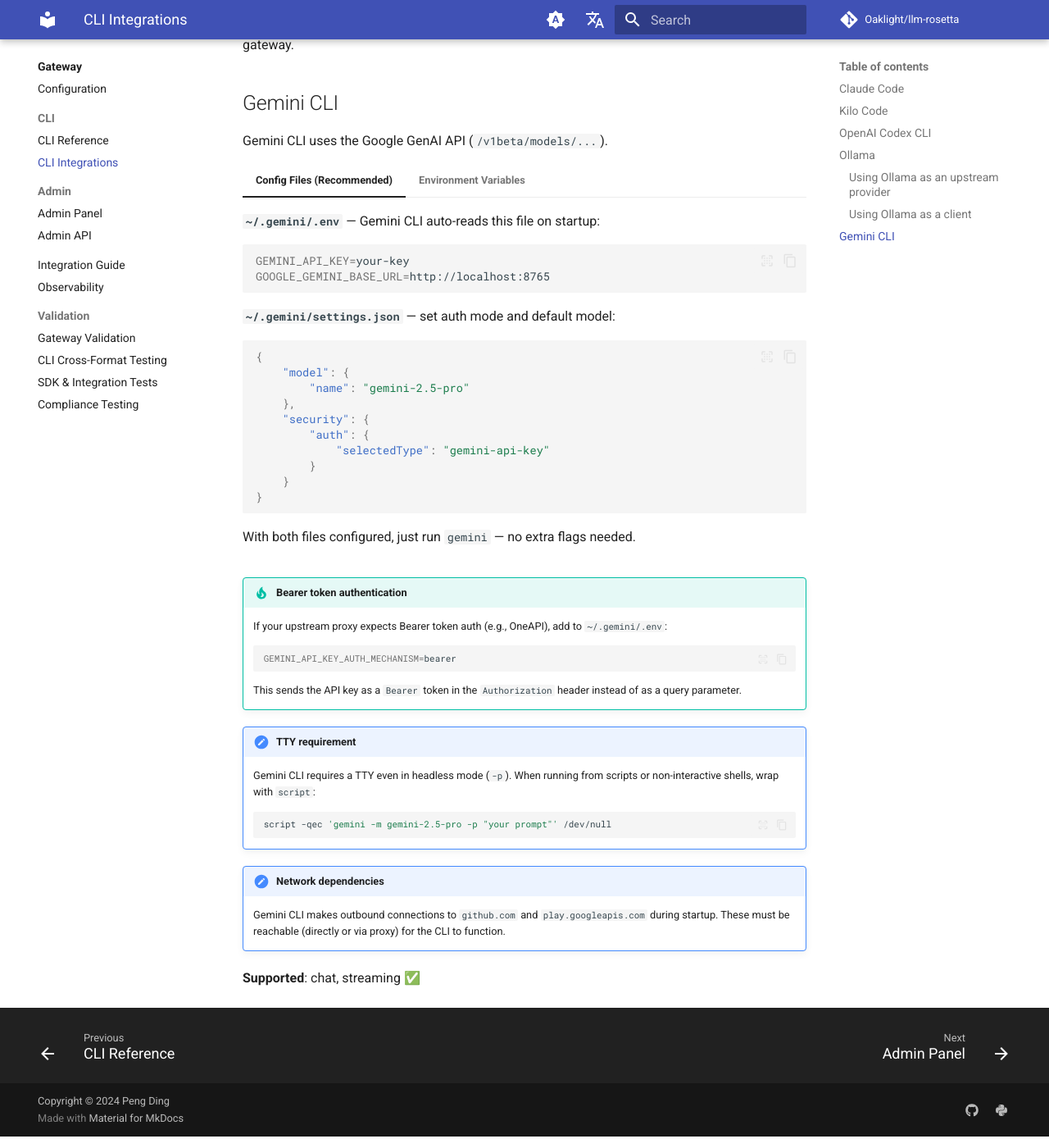
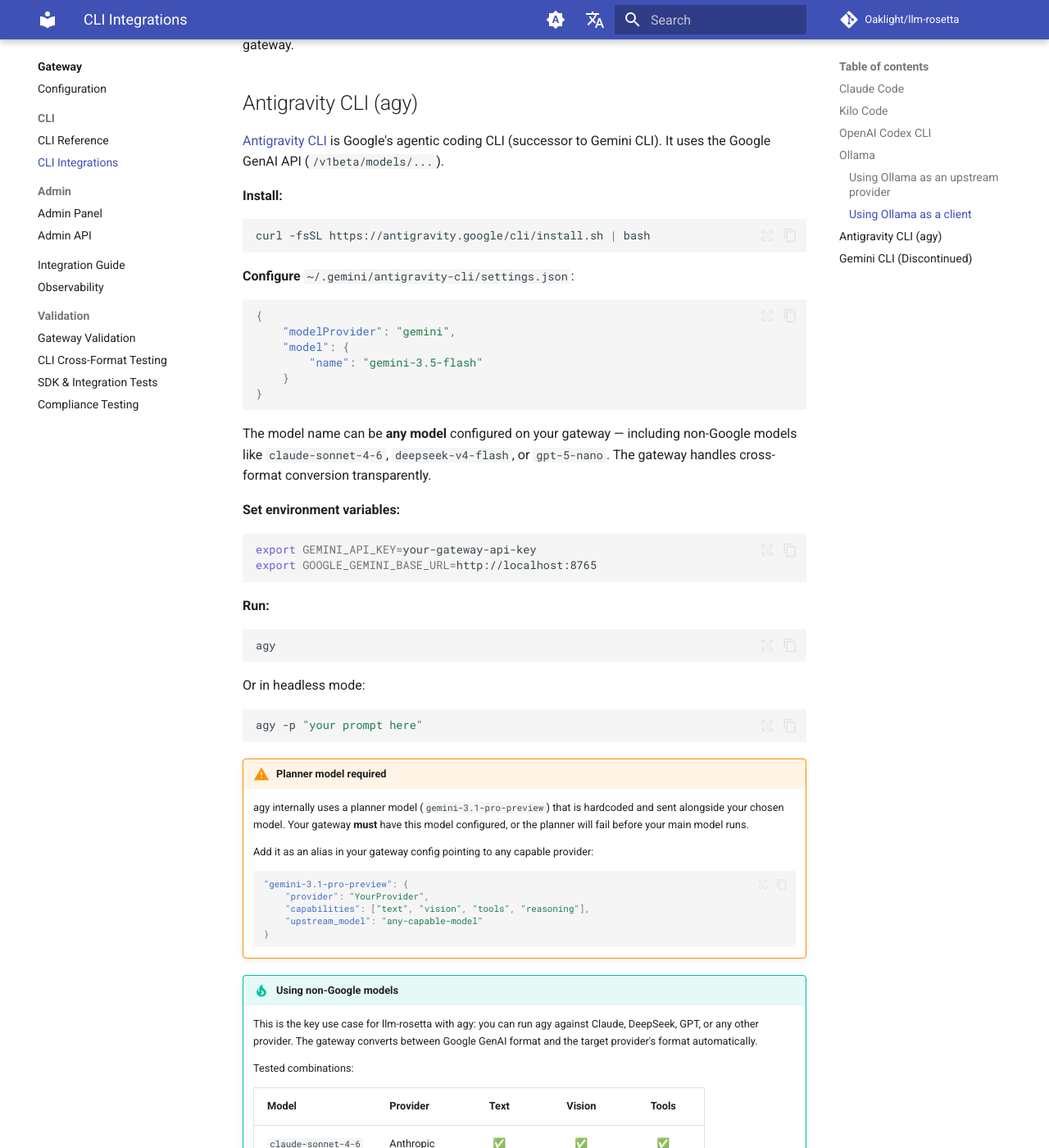
Before and after one commit to Oaklight/llm-rosetta, an MkDocs documentation site: the page built from docs/gateway/cli-integrations.md, in a window 1280 px wide and 1400 px high, scrolled down 2831 px. Shown: the whole window at 82% size. Built offline with MkDocs 1.6.1 and Material for MkDocs 9.7.7, drawn with Linux system fonts in a browser that asks for light colours; comment, search, counter and statistics services are not loaded; some of the changed text lies outside the part shown.

Commit message:
docs: update Gemini CLI → Antigravity CLI (agy) with setup guide
- Add Antigravity CLI (agy) section with full configuration guide
- Document planner model requirement (gemini-3.1-pro-preview)
- Add cross-format usage table (Claude, DeepSeek, Gemini via gateway)
- Mark Gemini CLI as discontinued (June 18, 2026), preserve as collapsed reference
- Update index.md references

````diff
--- a/docs/gateway/cli-integrations.md
+++ b/docs/gateway/cli-integrations.md
@@ -124,11 +124,84 @@
 
 This means tools built on Ollama's OpenAI-compatible layer can use the gateway to reach cloud providers (Anthropic, Google, etc.) without code changes — just point the base URL at the gateway.
 
-## Gemini CLI
+## Antigravity CLI (agy)
 
-Gemini CLI uses the Google GenAI API (`/v1beta/models/...`).
+[Antigravity CLI](https://antigravity.google/docs/cli/install/) is Google's agentic coding CLI (successor to Gemini CLI). It uses the Google GenAI API (`/v1beta/models/...`).
 
-=== "Config Files (Recommended)"
+**Install:**
+
+```bash
+curl -fsSL https://antigravity.google/cli/install.sh | bash
+```
+
+**Configure** `~/.gemini/antigravity-cli/settings.json`:
+
+```json
+{
+    "modelProvider": "gemini",
+    "model": {
+        "name": "gemini-3.5-flash"
+    }
+}
+```
+
+The model name can be **any model** configured on your gateway — including non-Google models like `claude-sonnet-4-6`, `deepseek-v4-flash`, or `gpt-5-nano`. The gateway handles cross-format conversion transparently.
+
+**Set environment variables:**
+
+```bash
+export GEMINI_API_KEY=your-gateway-api-key
+export GOOGLE_GEMINI_BASE_URL=http://localhost:8765
+```
+
+**Run:**
+
+```bash
+agy
+```
+
+Or in headless mode:
+
+```bash
+agy -p "your prompt here"
+```
+
+!!! warning "Planner model required"
+    agy internally uses a planner model (`gemini-3.1-pro-preview`) that is hardcoded and sent alongside your chosen model. Your gateway **must** have this model configured, or the planner will fail before your main model runs.
+
+    Add it as an alias in your gateway config pointing to any capable provider:
+
+    ```json
+    "gemini-3.1-pro-preview": {
+        "provider": "YourProvider",
+        "capabilities": ["text", "vision", "tools", "reasoning"],
+        "upstream_model": "any-capable-model"
+    }
+    ```
+
+!!! tip "Using non-Google models"
+    This is the key use case for llm-rosetta with agy: you can run agy against Claude, DeepSeek, GPT, or any other provider. The gateway converts between Google GenAI format and the target provider's format automatically.
+
+    Tested combinations:
+
+    | Model | Provider | Text | Vision | Tools |
+    |-------|----------|:----:|:------:|:-----:|
+    | `claude-sonnet-4-6` | Anthropic | ✅ | ✅ | ✅ |
+    | `deepseek-v4-flash` | DeepSeek | ✅ | ✅ | ✅ |
+    | `gemini-3.5-flash` | Google | ✅ | ✅ | ✅ |
+
+**Supported**: chat, streaming, vision, tool use ✅
+
+---
+
+## Gemini CLI (Discontinued)
+
+!!! warning "Discontinued"
+    Gemini CLI was discontinued on June 18, 2026 and replaced by [Antigravity CLI (agy)](#antigravity-cli-agy). The configuration below is preserved for reference only.
+
+??? note "Legacy Gemini CLI configuration"
+
+    Gemini CLI used the Google GenAI API (`/v1beta/models/...`).
 
     **`~/.gemini/.env`** — Gemini CLI auto-reads this file on startup:
 
@@ -151,34 +224,3 @@
         }
     }
     ```
-
-    With both files configured, just run `gemini` — no extra flags needed.
-
-=== "Environment Variables"
-
-    ```bash
-    export GOOGLE_GEMINI_BASE_URL=http://localhost:8765
-    export GEMINI_API_KEY=your-key
-    gemini -m gemini-2.5-pro -p "your prompt here"
-    ```
-
-!!! tip "Bearer token authentication"
-    If your upstream proxy expects Bearer token auth (e.g., OneAPI), add to `~/.gemini/.env`:
-
-    ```bash
-    GEMINI_API_KEY_AUTH_MECHANISM=bearer
-    ```
-
-    This sends the API key as a `Bearer` token in the `Authorization` header instead of as a query parameter.
-
-!!! note "TTY requirement"
-    Gemini CLI requires a TTY even in headless mode (`-p`). When running from scripts or non-interactive shells, wrap with `script`:
-
-    ```bash
-    script -qec 'gemini -m gemini-2.5-pro -p "your prompt"' /dev/null
-    ```
-
-!!! note "Network dependencies"
-    Gemini CLI makes outbound connections to `github.com` and `play.googleapis.com` during startup. These must be reachable (directly or via proxy) for the CLI to function.
-
-**Supported**: chat, streaming ✅
````
Also changed, not shown: docs/index.md (+2 -2 lines).
